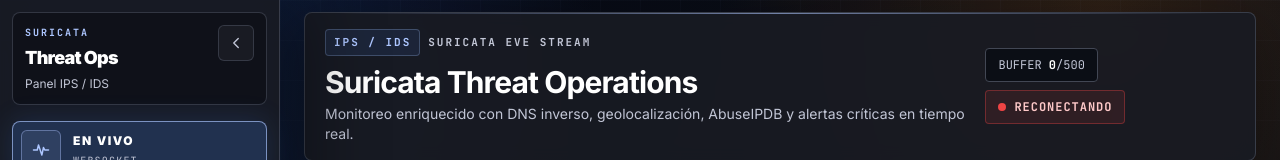
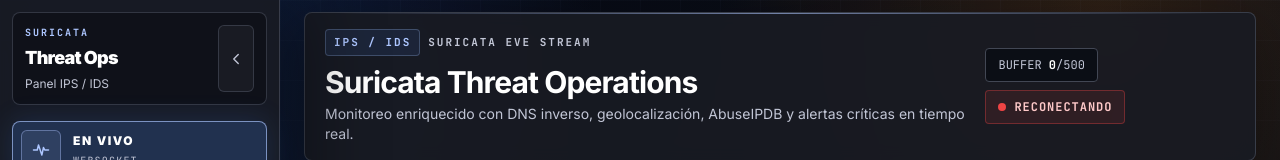
Before and after one commit to MauricioDMO/LPP0-P10-Sistema-Inteligente-de-Detecci-n-de-Intrusiones, a Next.js app in the folder frontend/: page /live in a window 1280 px wide. Shown: the top 160 px of the page. Built offline with nearby package versions, Linux system fonts and the light colour scheme; no server answers.

Commit message:
fix(navigation): stretch sidebar collapse toggle

```diff
--- a/frontend/shared/components/navigation/AppNav.tsx
+++ b/frontend/shared/components/navigation/AppNav.tsx
@@ -65,7 +65,7 @@
               <div className="mt-1 truncate whitespace-nowrap text-nowrap text-xs text-soc-muted">Panel IPS / IDS</div>
             </div>
             <button
-              className="hidden h-9 w-9 items-center justify-center rounded-md border border-soc-outline/70 bg-soc-low text-soc-muted transition hover:border-soc-primary/50 hover:text-white lg:inline-flex"
+              className="hidden self-stretch px-2 items-center justify-center rounded-md border border-soc-outline/70 bg-soc-low text-soc-muted transition hover:border-soc-primary/50 hover:text-white lg:inline-flex"
               onClick={() => setIsCollapsed((collapsed) => !collapsed)}
               title={isCollapsed ? "Expandir navegación" : "Colapsar navegación"}
               type="button"
```
